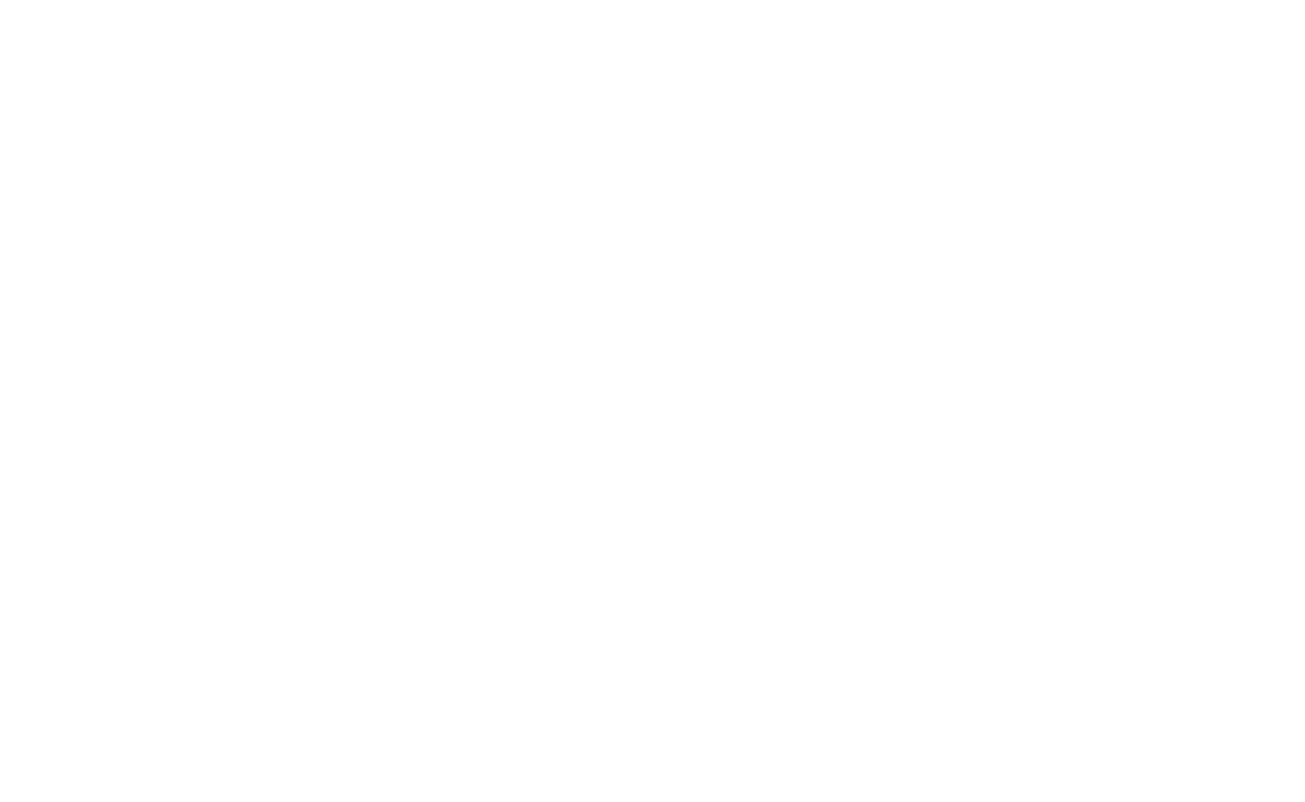
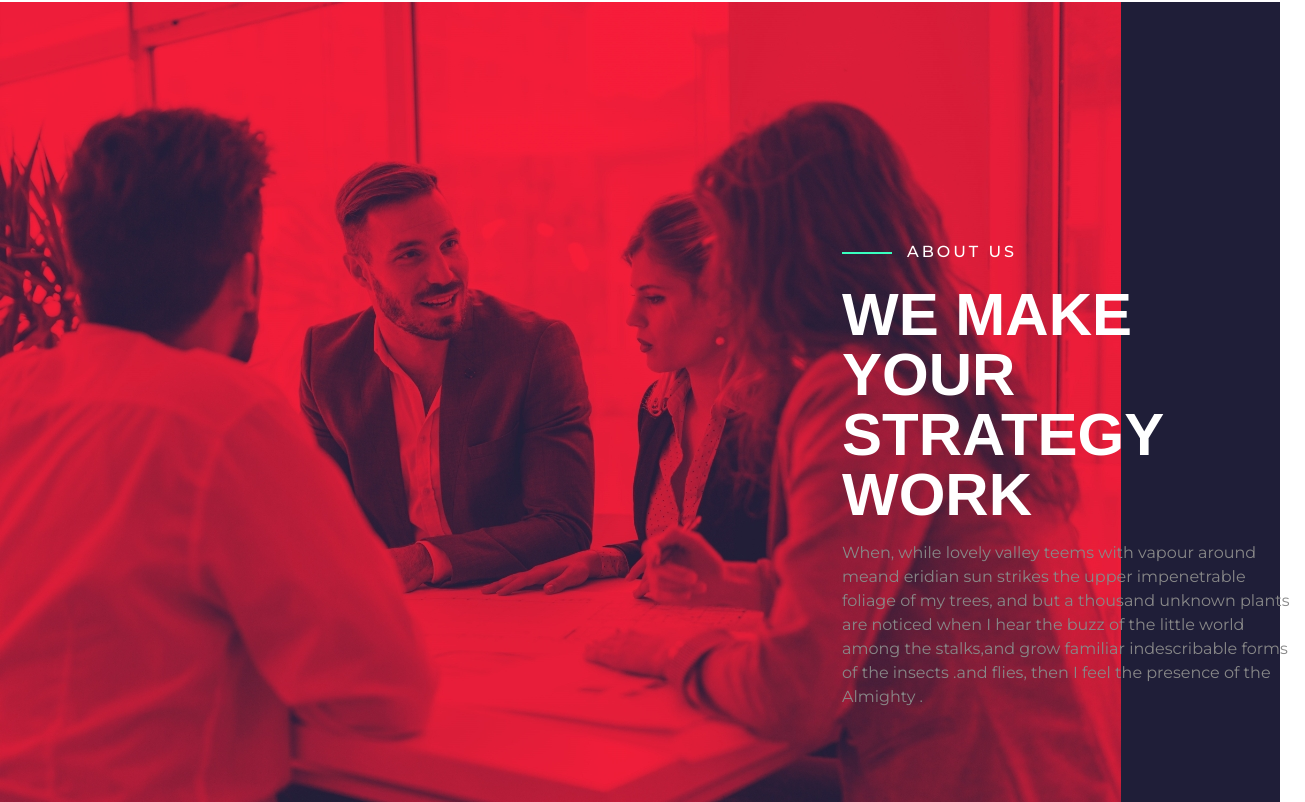
Before and after one commit to LauraBigoni/proj-html-vuejs, a Vue app: page / in a window 1280 px wide. Shown: the part 1828-2630 px from the top of the page, 1305 px wide, since content can reach past the window. Before the commit the page ends 1830 px from the top, so only its background shows below. Built offline with nearby package versions, Linux system fonts and the light colour scheme; a web font is replaced by a local one.

Commit message:
added about us section

```diff
--- /dev/null
+++ b/src/components/AboutUs.vue
@@ -0,0 +1,64 @@
+<template>
+	<section id="about-us">
+		<div class="container">
+			<div class="row">
+				<div class="col-5 offset-8">
+					<div id="spotlight">
+						<div class="d-flex align-items-center">
+							<div class="highlight"></div>
+							<h2>ABOUT US</h2>
+						</div>
+						<p class="pt-3">WE MAKE YOUR STRATEGY WORK</p>
+						<span>
+							When, while lovely valley teems with vapour around meand eridian
+							sun strikes the upper impenetrable foliage of my trees, and but a
+							thousand unknown plants are noticed when I hear the buzz of the
+							little world among the stalks,and grow familiar indescribable
+							forms of the insects .and flies, then I feel the presence of the
+							Almighty .
+						</span>
+					</div>
+				</div>
+			</div>
+		</div>
+	</section>
+</template>
+
+<script>
+export default {
+	name: "AboutUs",
+};
+</script>
+
+<style lang="scss" scoped>
+@import "../assets/sass/_vars.scss";
+#about-us {
+	background-image: url("../assets/images/business-people-working-together-on-project-and-5FHSKBL.jpg");
+	background-repeat: no-repeat;
+	background-position: top left;
+	background-color: $bg-darkblue;
+	height: 800px;
+	color: $text-white;
+	#spotlight {
+		padding: 240px 0 50px 0;
+		h2 {
+			letter-spacing: 3px;
+			font-size: 16px;
+		}
+		p {
+			font-family: $secondary-font;
+			font-size: 60px;
+			font-weight: 700;
+			line-height: 60px;
+		}
+		span {
+			color: $text-grey;
+		}
+		.highlight {
+			margin: 0 15px 5px 0;
+			width: 50px;
+			border-bottom: 2px solid $text-aqua;
+		}
+	}
+}
+</style>
--- a/src/components/Header.vue
+++ b/src/components/Header.vue
@@ -55,7 +55,7 @@
 	background-repeat: no-repeat;
 	background-position: top right;
 	background-color: $bg-darkblue;
-	background-size: 1270px;
+
 	height: 1000px;
 	color: $text-white;
 
@@ -83,7 +83,6 @@
 	}
 	#spotlight {
 		padding: 240px 0 50px 0;
-		position: relative;
 
 		h2 {
 			letter-spacing: 3px;
--- a/src/components/Main.vue
+++ b/src/components/Main.vue
@@ -1,7 +1,7 @@
 <template>
 	<main>
 		<Consultants />
-		<section id="about-us"></section>
+		<AboutUs />
 		<section id="projects"></section>
 		<section id="blog"></section>
 	</main>
@@ -9,10 +9,11 @@
 
 <script>
 import Consultants from "./Consultants.vue";
+import AboutUs from "./AboutUs.vue";
 
 export default {
 	name: "Main",
-	components: { Consultants },
+	components: { Consultants, AboutUs },
 };
 </script>
 
```
Also changed, not shown: 8 other files (tests, documents, lock files or other folders).
